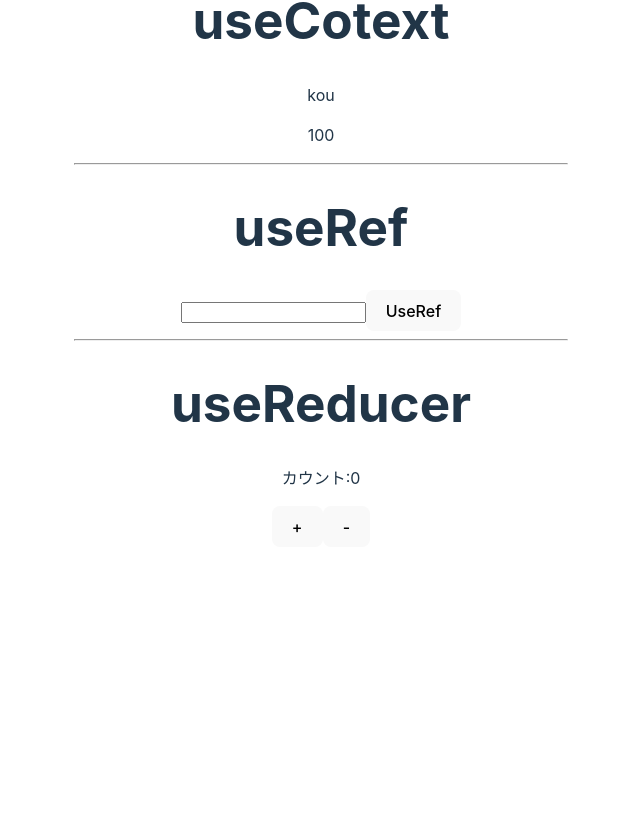
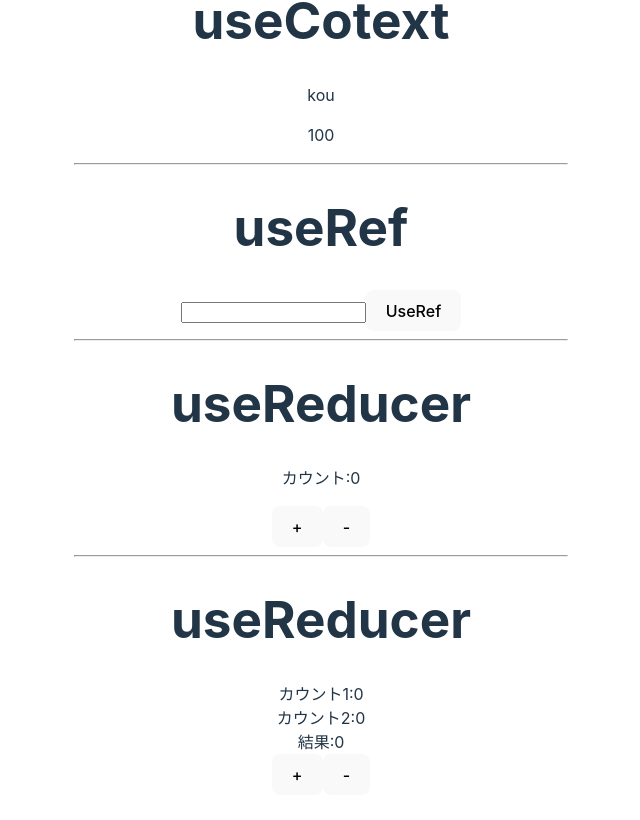
Before and after one commit to kouji2004/react_lesson2, a React (Vite) app: page / in a window 1280 px wide. Shown: the part 298-1118 px from the top of the page, without its empty margins (319-959 px from the left). Before the commit the page ends 877 px from the top, so only its background shows below. Built offline with nearby package versions, Linux system fonts and the light colour scheme.

Commit message:
useReducer

```diff
--- a/src/App.jsx
+++ b/src/App.jsx
@@ -33,6 +33,18 @@ function App() {
 
  };
 
+ //useMemo
+ const[ count01,setCount1]= useState(0);
+ const[ count02,setCount2]= useState(0);
+
+const square = ()=>{
+  let i=0;
+  while(i<2){
+    i++;
+  }
+  return count02*count02;
+}
+
   return (
     <div className="App">
       <h1>UseState, useEffect</h1>
@@ -55,6 +67,14 @@ function App() {
       <button onClick={()=>dispatch({type: "increment"})}>+</button>
       <button onClick={()=>dispatch({type: "decrement"})}>-</button>
 
+
+      <hr/>
+      <h1>useReducer</h1>
+      <div>カウント1:{count01}</div>
+      <div>カウント2:{count02}</div>
+      <div>結果:{square()}</div>
+      <button onClick={()=>setCount01(count01+1)}>+</button>
+      <button onClick={()=>setCount01(count02-1)}>-</button>
     </div>
 
 
```
